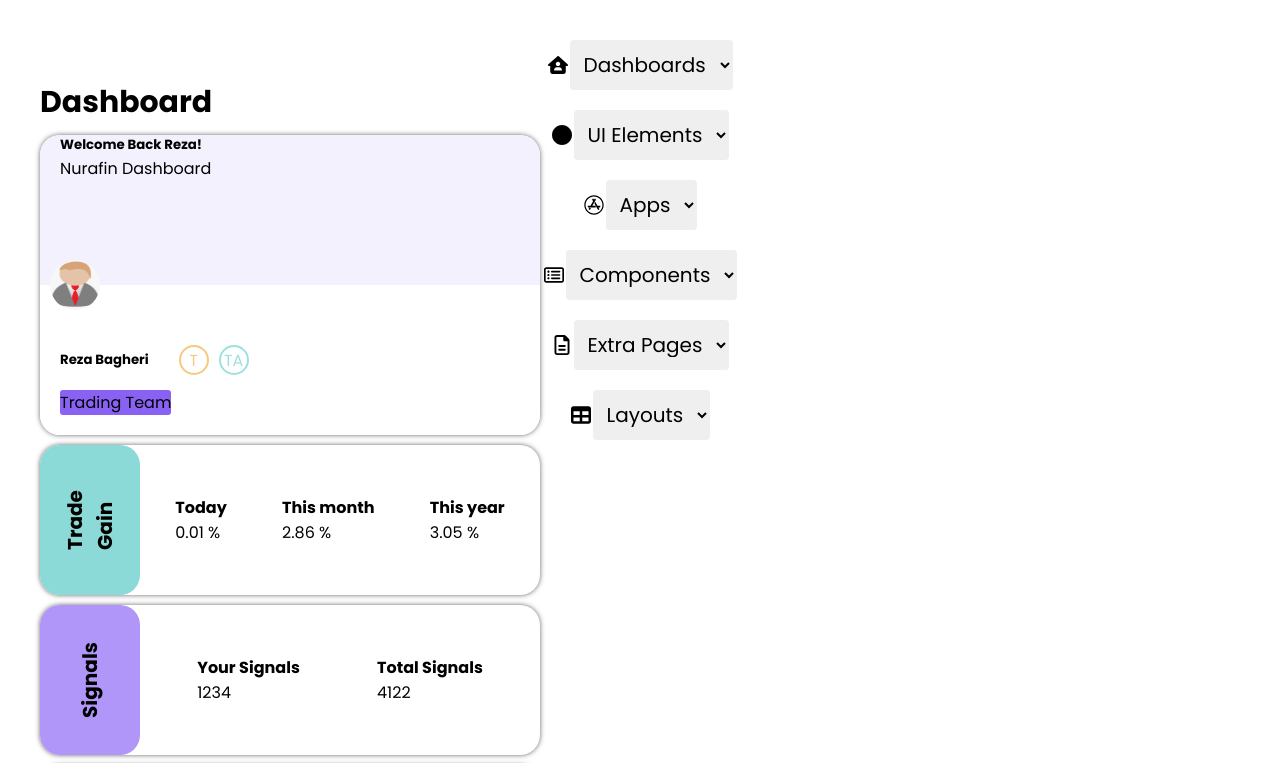
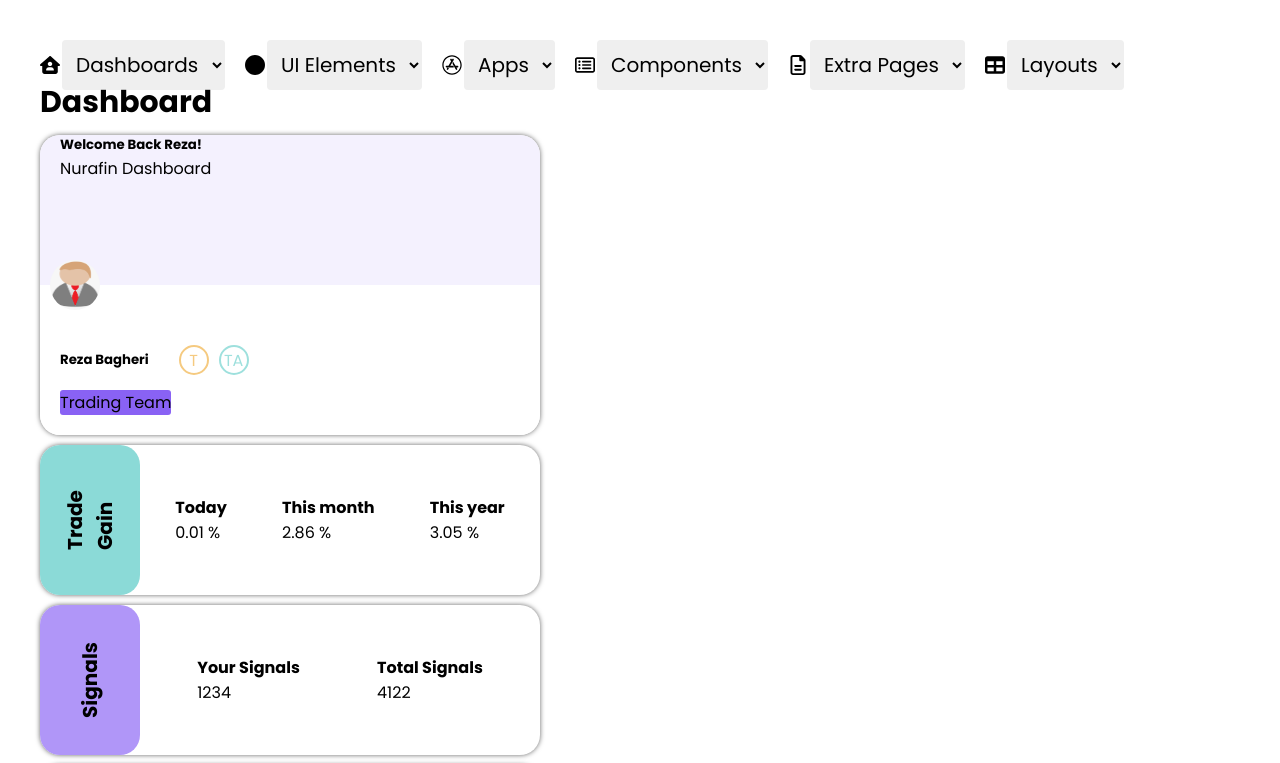
Before and after one commit to SinaMAmini/nurafin-dashboard, a React (Vite) app: page / in a window 1280 px wide. Shown: the top 763 px of the page. Built offline with nearby package versions, Linux system fonts and the light colour scheme.

Commit message:
[ADD] responsive navbar

```diff
--- a/src/components/navbar-components/navbar.scss
+++ b/src/components/navbar-components/navbar.scss
@@ -2,12 +2,28 @@
     display: flex;
     flex-direction: column;
     gap: 2rem;
-    align-items: center;
-
-    block-size: 4rem;
+    align-items: flex-start;
+    block-size: 100%;
 
     img {
         inline-size: 2rem;
         block-size: 2rem;
     }
 }
+
+@media (min-width: 36em) {
+    .nav-list {
+        align-items: center;
+        flex-direction: row;
+        flex-wrap: wrap;
+        block-size: 100%;
+    }
+}
+
+@media (min-width: 72em) {
+    .nav-list {
+        align-items: center;
+        flex-direction: row;
+        block-size: 4rem;
+    }
+}
```
